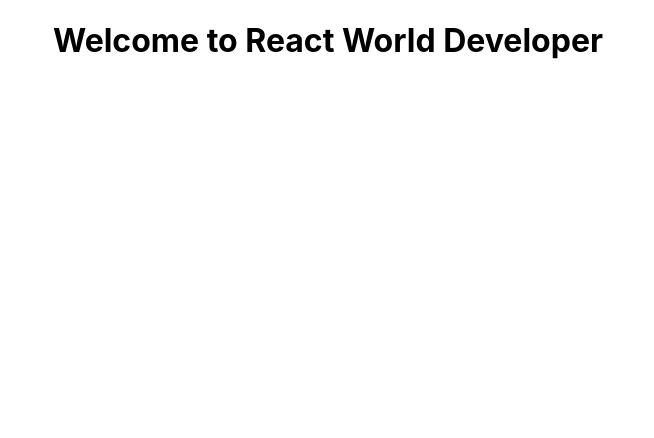
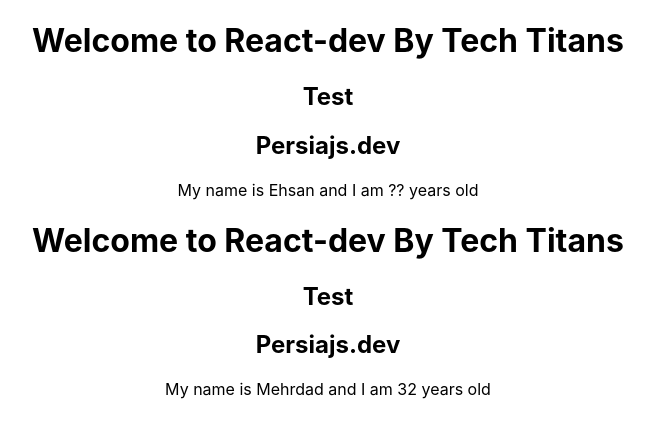
Before and after one commit to Mehrdadrd1/Practice-Github, a React (Create React App) app in the folder react-basics/: page / in a window 1280 px wide. Shown: the top 438 px of the page, without its empty margins (312-966 px from the left). Built offline with nearby package versions, Linux system fonts and the light colour scheme.

Commit message:
writing components and starting props

```diff
--- a/react-basics/src/App.js
+++ b/react-basics/src/App.js
@@ -1,9 +1,25 @@
 import "./App.css";
-import Welcome from "./components/welcome";
+import Website from "./components/welcome";
 const App = () => {
+  const clickHandler = (name) => {
+    alert("Hi" + " " + name);
+  };
   return (
     <div className="App">
-      <Welcome />
+      <Website
+        name="Ehsan"
+        age="??"
+        handler={() =>
+          clickHandler("Ehsan")
+        }
+      />
+      <Website
+        name="Mehrdad"
+        age="32"
+        handler={() =>
+          clickHandler("Mehrdad")
+        }
+      />
     </div>
   );
 };
--- a/react-basics/src/components/welcome.js
+++ /dev/null
@@ -1,5 +0,0 @@
-const Welcome = () => {
-  return <h1>Welcome to React World Developer</h1>;
-};
-
-export default Welcome;
--- /dev/null
+++ b/react-basics/src/components/welcome.jsx
@@ -0,0 +1,26 @@
+import React from "react";
+const Welcome = (props) => {
+  return [<div>{props.children}</div>];
+};
+
+const Website = (props) => {
+  return [
+    <div>
+      <Welcome>
+        <h1>
+          Welcome to React-dev By Tech
+          Titans
+        </h1>
+        <h2>Test</h2>
+      </Welcome>
+
+      <h2>Persiajs.dev</h2>
+      <p onClick={props.handler}>
+        My name is {props.name} and I am{" "}
+        {props.age} years old
+      </p>
+    </div>,
+  ];
+};
+
+export default Website;
```
Also changed, not shown: 1 other file (tests, documents, lock files or other folders).
